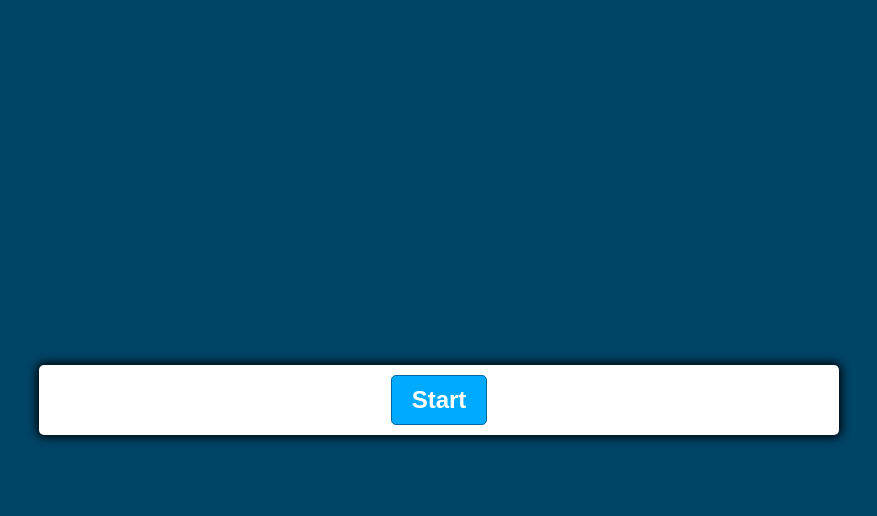
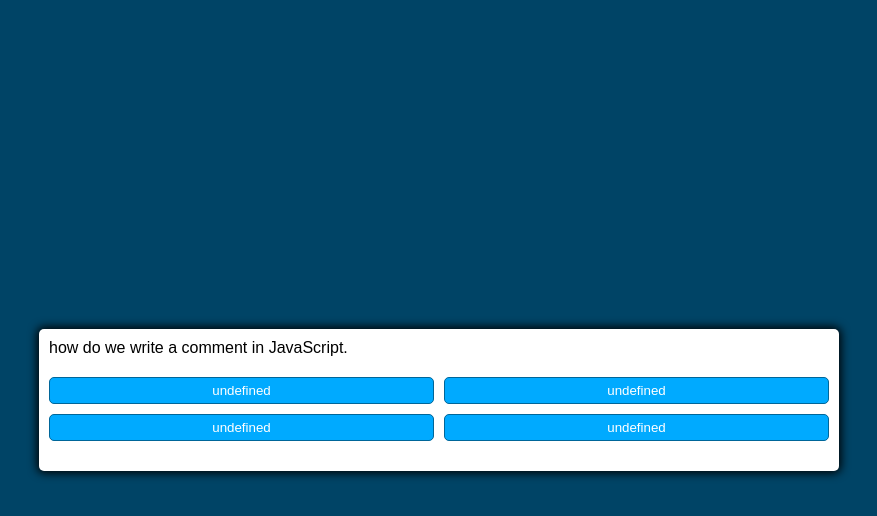
Before and after one commit to Qdobbs/ShortQuiz, a plain HTML site: page index.html in a window 1280 px wide. Both pictures are taken after a click on the button "Start". Shown: the whole page, without its empty margins (201-1078 px from the left). Drawn offline with Linux system fonts and the light colour scheme.

Commit message:
Final Project Push

```diff
--- a/index.html
+++ b/index.html
@@ -4,13 +4,14 @@
     <meta charset="UTF-8">
     <meta http-equiv="X-UA-Compatible" content="IE=edge">
     <meta name="viewport" content="width=device-width, initial-scale=1.0">
-    <link href="assets/styles.css" rel="stylesheet">
-    <script defer src="assets/script.js"></script>
+    <link href="styles.css" rel="stylesheet">
+    <script defer src="script.js"></script>
     <title>Short Quiz</title>
 </head>
 <body>
-    <div class=" container ">
+    <div class="container">
         <div id="question-container" class="hide">
+        <div id ="question">Question</div>
         <div id="answer-buttons" class="btn-grid">
             <button class="btn">Answer 1</button>
             <button class="btn">Answer 2</button>
--- /dev/null
+++ b/script.js
@@ -0,0 +1,152 @@
+var startButton = document.getElementById('start-btn')
+var nextButton = document.getElementById('next-btn')
+var questionContainerElement = document.getElementById('question-container')
+var questionElement = document.getElementById('question')
+var answerButtonsElement = document.getElementById('answer-buttons')
+
+
+let shuffledQuestions, currentQuestionIndex
+
+
+
+
+startButton.addEventListener('click', startGame)
+nextButton.addEventListener('click', () => {
+    currentQuestionIndex++
+    setNextQuestion()
+})
+
+
+
+
+function startGame() {
+
+    startButton.classList.add('hide')
+    shuffledQuestions = questions.sort(() => Math.random() - .5)
+    currentQuestionIndex = 0
+    questionContainerElement.classList.remove('hide')
+    setNextQuestion()
+}
+
+function setNextQuestion() {
+    resetState()
+    showQuestion(shuffledQuestions[currentQuestionIndex])
+
+}
+
+function showQuestion(question) {
+questionElement.innerText = question.question
+question.answers.forEach(answer => {
+    var button = document.createElement('button')
+    button.innerText = answer.innerText
+    button.classList.add('btn')
+    if (answer.correct) {
+        button.dataset.correct = answer.correct
+    }
+    button.addEventListener('click', selectAnswer)
+    answerButtonsElement.appendChild(button)
+    })
+}
+
+function resetState() {
+    clearStatusClass(document.body)
+    nextButton.classList.add('hide')
+    while (answerButtonsElement.firstChild) {
+        answerButtonsElement.removeChild(answerButtonsElement.firstChild)
+    }
+
+}
+
+function selectAnswer(e) {
+    var selectedButton = e.target
+    var correct = selectedButton.dataset.correct
+    setStatusClass(document.body, correct)
+    Array.from(answerButtonsElement.chlidren).forEach(button => {
+        setStatusClass(button, button.dataset.correct)
+    })
+    if (shuffledQuestions.length > currentQuestionIndex + 1) {
+    nextButton.classList.remove('hide')
+}   else {
+    startButton.innerText = 'Restart'
+    startButton.classList.remove('hide')
+}
+}
+
+
+function setStatusClass(element, correct) {
+    clearStatusClass(element)
+    if(correct) {
+        element.classList.add('correct')
+    } else {
+        element.classList.add('wrong')
+    }
+}
+
+function clearStatusClass(element) {
+    element.classList.remove('correct')
+    element.classList.remove('wrong')
+
+}
+
+
+var questions = [
+   {
+    question: 'which of the following keywords is used to define  a variable ?',
+    answers: [
+
+        { text: 'var', correct: false },
+        {text: 'Let', correct: false},
+        {text: 'A & B', correct: true},
+        {text: 'none of the above', correct: false}
+
+
+    ]
+    },
+
+    {
+        question: 'which of the following methods could be used to display data in some form using JavaScript.',
+        answers: [
+
+            {text: 'document.write()', correct: false },
+            {text: 'console.log()', correct: false},
+            {text: 'window.alert()', correct: false},
+            {text: 'All of the above', correct: true }
+        ]
+    },
+
+    {
+        question: 'How can a data type be declared to be a constant type.',
+        answers: [
+
+            {text: 'const', correct: true },
+            {text: 'var', correct: false},
+            {text: 'let', correct: false},
+            {text: 'constant', correct: false }
+        ]
+    },
+
+    {
+        question: 'How to stop an interval time in JavaScript.',
+        answers: [
+
+            {text: 'clearInterval', correct: true },
+            {text: 'clearTimer', correct: false},
+            {text: 'intervalOver', correct: false},
+            {text: 'None of the above', correct: false }
+        ]
+    },
+
+    {
+        question: 'how do we write a comment in JavaScript.',
+        answers: [
+
+            {text: '//', correct: false },
+            {text: '#', correct: false},
+            {text: '$ $', correct: false},
+            {text: '/: :/', correct: true }
+        ]
+    }
+
+
+
+]
--- a/assets/styles.css
+++ b/styles.css
@@ -9,9 +9,6 @@
     --hue-neutral: 200;
     --hue-wrong: 0;
     --hue-correct: 145;
-
-
-
 }
 
 
```
Also changed, not shown: assets/script.js (deleted).
